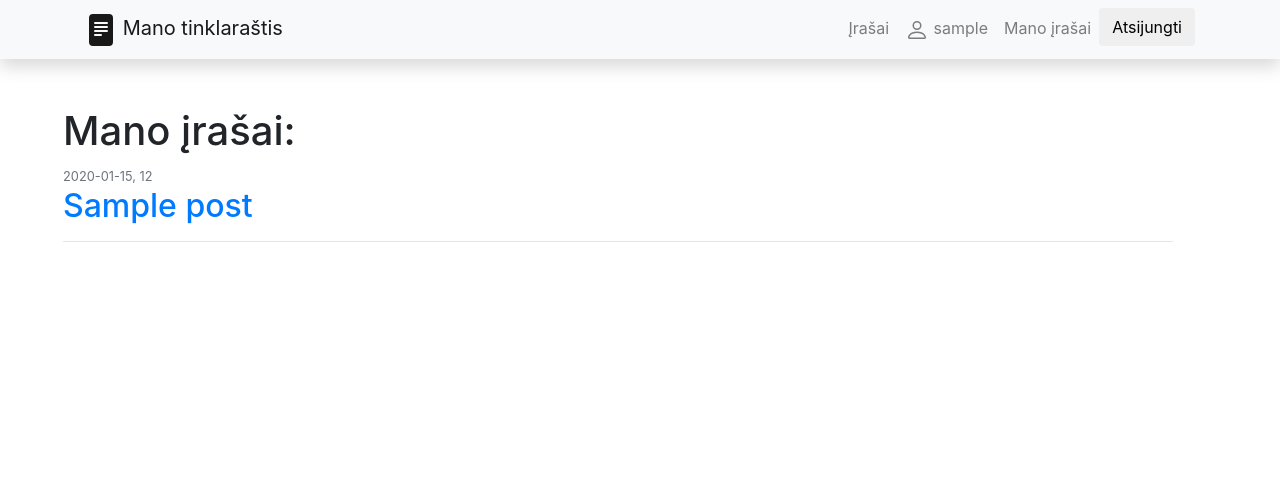
After one commit to DonatasNoreika/myblog202410, a Django app: page /userposts/ in a window 1280 px wide. The commit adds this page. Shown: the top 482 px of the page. Run offline with Django 5.2, Linux system fonts and the light colour scheme; a user stored in the database is signed in; tables that the repository leaves empty hold one stand-in row (values such as "Sample post"); some libraries are stand-ins or nearby versions.

Commit message:
+ Sukurti puslapį, kuriame rodomi tik prisijungusio vartotojo įrašai

```diff
--- a/mysite/myblog/templates/base.html
+++ b/mysite/myblog/templates/base.html
@@ -24,18 +24,19 @@
           <span class="navbar-toggler-icon"></span>
         </button>
     <div class="collapse navbar-collapse" id="navbarResponsive">
-      <ul class="navbar-nav ml-auto">
-        <li class="nav-item">
-          <a class="nav-link" href="{% url 'posts' %}">Įrašai</a>
-        </li>
-      </ul>
         <ul class="navbar-nav ml-auto">
-          {% if user.is_authenticated %}
+            <li class="nav-item">
+              <a class="nav-link" href="{% url 'posts' %}">Įrašai</a>
+            </li>
+            {% if user.is_authenticated %}
             <li class="nav-item"><a class="nav-link" href="#">
               <svg class="bi bi-person" width="1.5em" height="1.5em" viewBox="0 0 16 16" fill="currentColor" xmlns="http://www.w3.org/2000/svg">
                 <path fill-rule="evenodd" d="M13 14s1 0 1-1-1-4-6-4-6 3-6 4 1 1 1 1h10zm-9.995-.944v-.002.002zM3.022 13h9.956a.274.274 0 00.014-.002l.008-.002c-.001-.246-.154-.986-.832-1.664C11.516 10.68 10.289 10 8 10c-2.29 0-3.516.68-4.168 1.332-.678.678-.83 1.418-.832 1.664a1.05 1.05 0 00.022.004zm9.974.056v-.002.002zM8 7a2 2 0 100-4 2 2 0 000 4zm3-2a3 3 0 11-6 0 3 3 0 016 0z" clip-rule="evenodd"/>
               </svg>
             {{ user.get_username }}</a></li>
+            <li class="nav-item">
+                <a class="nav-link" href="{% url 'userposts'%}">Mano įrašai</a>
+            </li>
             <li class="nav-item">
                 <form method="post" action="{% url 'logout' %}">
                     {% csrf_token %}
--- /dev/null
+++ b/mysite/myblog/templates/userposts.html
@@ -0,0 +1,12 @@
+{% extends "base.html" %}
+
+{% block "title" %}Mano įrašai{% endblock %}
+
+{% block "content" %}
+<h1>Mano įrašai:</h1>
+{% for post in posts %}
+<small class="text-muted">{{ post.date_created | date:"Y-m-d, f" }}</small>
+<h2><a class="class-article" href="{% url 'post' post.pk %}">{{ post.title }}</a></h2>
+<hr>
+{% endfor %}
+{% endblock %}
--- a/mysite/myblog/urls.py
+++ b/mysite/myblog/urls.py
@@ -7,4 +7,5 @@ from . import views
 urlpatterns = [
     path("", views.PostListView.as_view(), name="posts"),
     path("posts/<int:pk>", views.PostDetailView.as_view(), name="post"),
+    path("userposts/", views.UserPostListView.as_view(), name="userposts"),
 ]
--- a/mysite/myblog/views.py
+++ b/mysite/myblog/views.py
@@ -1,3 +1,4 @@
+from django.contrib.auth.mixins import LoginRequiredMixin
 from django.shortcuts import reverse
 from django.views import generic
 from django.views.generic.edit import FormMixin
@@ -36,3 +37,12 @@ class PostDetailView(FormMixin, generic.DetailView):
             return self.form_valid(form)
         else:
             return self.form_invalid(form)
+
+
+class UserPostListView(LoginRequiredMixin, generic.ListView):
+    model = Post
+    template_name = "userposts.html"
+    context_object_name = "posts"
+
+    def get_queryset(self):
+        return Post.objects.filter(user=self.request.user)
```
